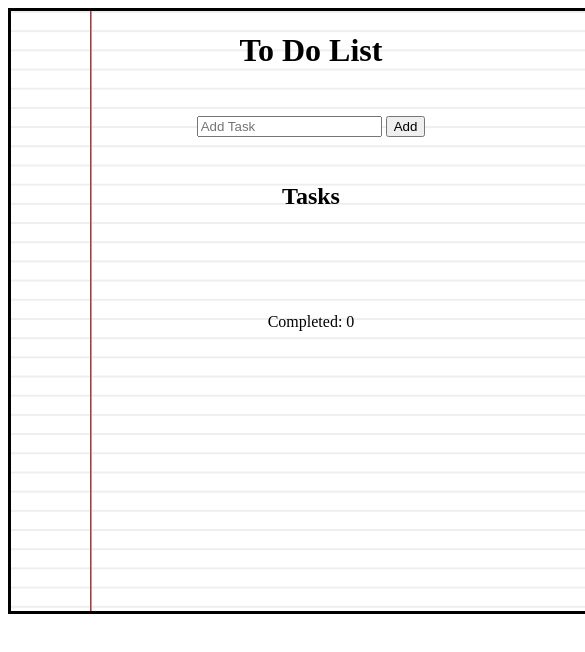
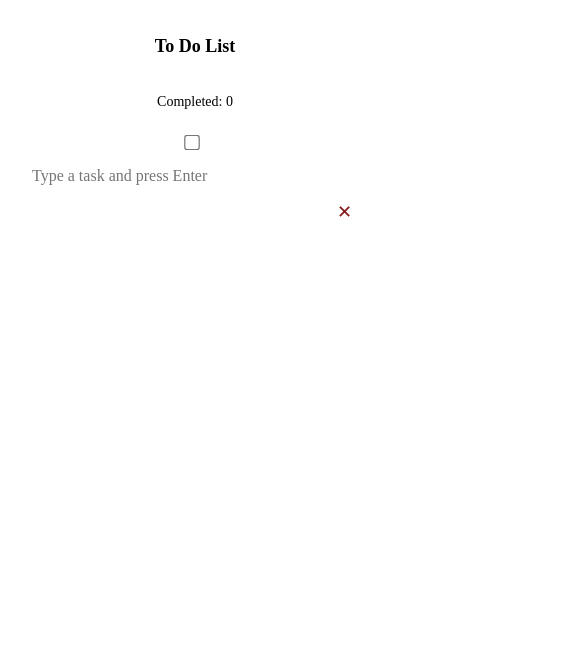
Before and after one commit to amandamurrizi/CS326-Semester-Project, a plain HTML site: page frontend/to-do-list.html in a window 390 px wide. Shown: the top 652 px of the page, 585 px wide, since content can reach past the window. Drawn offline with Linux system fonts and the light colour scheme.

Commit message:
milestone 5 front-end JS update
Implemented IndexedDB, event handling, dynamic in-line updates, and cross-browser compatibility for the to-do list

```diff
--- a/frontend/td-list.css
+++ b/frontend/td-list.css
@@ -2,32 +2,37 @@ body {
   text-align: center;
 }
 
-
 h1 {
   text-align: center;
-    font-family: 'Lucida Handwriting';
+  font-family: "Lucida Handwriting";
   font-size: xx-large;
 }
 
 h2 {
   text-align: center;
-    font-family: 'Lucida Handwriting';
+  font-family: "Lucida Handwriting";
   font-size: x-large;
 }
 
 #todo-board {
-    width: 600px;
-    height: 600px;
+  max-width: 600px;
   margin: auto;
-    display: grid;
-    grid: repeat(15, auto) / auto-flow;
-    margin-bottom: 3em;
-    border-style: solid;
+  padding: 1em;
+  display: flex;
+  flex-direction: column;
+  gap: 0.5em;
+  border: 1px solid #aaa;
+  border-radius: 10px;
 
   background-color: #fff;
-    background-image:
-    linear-gradient(90deg, transparent 79px, #851919 79px, #abced4 81px, transparent 81px),
-    linear-gradient(#eee .1em, transparent .1em);
+  background-image: linear-gradient(
+      90deg,
+      transparent 79px,
+      #851919 79px,
+      #abced4 81px,
+      transparent 81px
+    ),
+    linear-gradient(#eee 0.1em, transparent 0.1em);
   background-size: 100% 1.2em;
 }
 
@@ -40,6 +45,93 @@ h2 {
 }
 
 #task-counters {
-    font-family: 'Lucida Handwriting';
+  font-family: "Lucida Handwriting";
   text-align: center;
 }
+
+.task-row {
+  display: flex;
+  align-items: center;
+  gap: 10px;
+  padding: 0.5em;
+  margin-left: 75px;
+  flex-wrap: wrap;
+}
+
+.task-checkbox {
+  margin-right: 10px;
+  cursor: pointer;
+  transform: scale(1.2);
+}
+
+.task-input {
+  flex: 1;
+  border: none;
+  outline: none;
+  font-size: 16px;
+  background: transparent;
+  padding: 5px 0;
+  font-family: inherit;
+}
+
+.task-input.completed {
+  text-decoration: line-through;
+  color: #888;
+}
+
+.delete-btn {
+  background: none;
+  border: none;
+  color: #851919;
+  font-size: 18px;
+  margin-left: 10px;
+  cursor: pointer;
+}
+
+.delete-btn:hover {
+  color: #ca2f2f;
+}
+
+
+@media (max-width: 600px) {
+    body {
+      padding: 1em;
+    }
+
+    h1, h2 {
+      font-size: large;
+      text-align: center;
+    }
+
+    #todo-board {
+      background-image: none;
+      border: none;
+      padding: 0;
+      width: 100%;
+      box-sizing: border-box;
+    }
+
+    .task-row {
+      margin-left: 0;
+      flex-direction: column;
+      align-items: stretch;
+    }
+
+    .task-input {
+      width: 100%;
+    }
+
+    .delete-btn {
+      align-self: flex-end;
+    }
+
+    .counter-container {
+      margin-top: 10px;
+      font-size: 14px;
+    }
+
+    #task-counters {
+      font-size: 1em;
+      padding: 0.5em;
+    }
+  }
--- a/frontend/to-do-list.html
+++ b/frontend/to-do-list.html
@@ -10,22 +10,6 @@
         <h1>To Do List</h1>
       </div>
 
-      <div id="todo-input">
-        <input
-          type="text"
-          class="input-item"
-          name="input_box"
-          id="input-box"
-          placeholder="Add Task"
-        />
-
-        <!-- addTask to be implemented in JS -->
-        <button id="addtask-button" onclick="addTask()">Add</button>
-      </div>
-
-      <h2>Tasks</h2>
-      <ul id="list-container"></ul>
-
       <!-- counter to keep track of task completion -->
       <div class="counter-container">
         <div id="task-counters">
@@ -33,7 +17,138 @@
         </div>
       </div>
 
-    </div>
+      <!-- **Javascript implementation** -->
+      <script>
+        if (!("indexedDB" in window)) {
+        alert("This browser doesn't support IndexedDB. Your tasks won't be saved.");
+        }
 
-  </body>
-</html>
+        const container = document.getElementById("todo-board");
+        const completedCounter = document.getElementById("completed-counter");
+
+        let db;
+
+        // Initialize IndexedDB
+        const request = indexedDB.open("TodoListDB", 1);
+
+        request.onerror = (event) => {
+          console.error("Database error:", event.target.errorCode);
+        };
+
+        request.onsuccess = (event) => {
+          db = event.target.result;
+          loadTasks();
+        };
+
+        request.onupgradeneeded = (event) => {
+          db = event.target.result;
+          const objectStore = db.createObjectStore("tasks", { keyPath: "id", autoIncrement: true });
+        };
+
+        function updateCompletedCounter() {
+          const completedTasks = container.querySelectorAll(".task-checkbox:checked").length;
+          completedCounter.textContent = completedTasks;
+        }
+
+        function saveTask(task) {
+          const tx = db.transaction("tasks", "readwrite");
+          const store = tx.objectStore("tasks");
+          store.put(task);
+        }
+
+        function deleteTask(id) {
+          const tx = db.transaction("tasks", "readwrite");
+          const store = tx.objectStore("tasks");
+          store.delete(id);
+        }
+
+        function loadTasks() {
+          const tx = db.transaction("tasks", "readonly");
+          const store = tx.objectStore("tasks");
+
+          const request = store.openCursor();
+          request.onsuccess = (event) => {
+            const cursor = event.target.result;
+            if (cursor) {
+              createTask(cursor.value);
+              cursor.continue();
+            }
+          };
+        }
+
+        function createTask(taskObj = { text: "", completed: false, id: null }) {
+          const row = document.createElement("div");
+          row.className = "task-row";
+
+          const checkbox = document.createElement("input");
+          checkbox.type = "checkbox";
+          checkbox.className = "task-checkbox";
+          checkbox.checked = taskObj.completed;
+
+          const input = document.createElement("input");
+          input.type = "text";
+          input.className = "task-input";
+          input.placeholder = "Type a task and press Enter";
+          input.value = taskObj.text;
+          if (taskObj.completed) {
+            input.classList.add("completed");
+          }
+
+          const deleteBtn = document.createElement("button");
+          deleteBtn.className = "delete-btn";
+          deleteBtn.innerHTML = "✕";
+
+          const taskId = taskObj.id ?? Date.now();
+
+          checkbox.addEventListener("change", () => {
+            input.classList.toggle("completed", checkbox.checked);
+            saveTask({ id: taskId, text: input.value, completed: checkbox.checked });
+            updateCompletedCounter();
+          });
+
+          deleteBtn.addEventListener("click", () => {
+            container.removeChild(row);
+            deleteTask(taskId);
+            updateCompletedCounter();
+          });
+
+          input.addEventListener("keydown", (e) => {
+            if (e.key === "Enter") {
+              e.preventDefault();
+              if (input.value.trim() !== "") {
+                saveTask({ id: taskId, text: input.value.trim(), completed: checkbox.checked });
+                createTask(); // create a new empty task
+                setTimeout(() => {
+                  row.nextSibling?.querySelector(".task-input")?.focus();
+                }, 0);
+              }
+            }
+          });
+
+          input.addEventListener("input", () => {
+            saveTask({ id: taskId, text: input.value.trim(), completed: checkbox.checked });
+          });
+
+          row.appendChild(checkbox);
+          row.appendChild(input);
+          row.appendChild(deleteBtn);
+          container.appendChild(row);
+          updateCompletedCounter();
+        }
+
+        // Add initial empty row if database is empty
+        window.addEventListener("load", () => {
+          setTimeout(() => {
+            const tx = db.transaction("tasks", "readonly");
+            const store = tx.objectStore("tasks");
+            const countRequest = store.count();
+            countRequest.onsuccess = () => {
+              if (countRequest.result === 0) {
+                createTask(); // Start with one row
+              }
+            };
+          }, 100);
+        });
+      </script>
+    </body>
+  </html>
```
Lines whose indentation alone changed are shown as unchanged.
